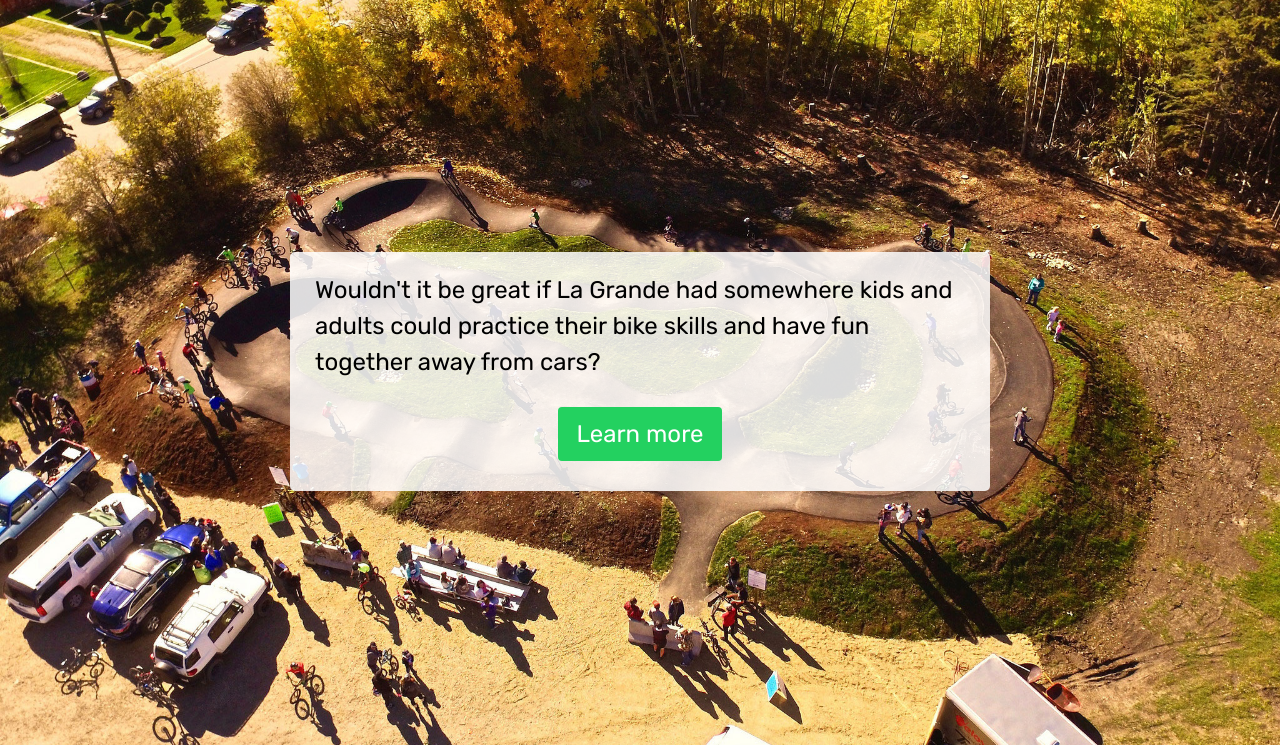
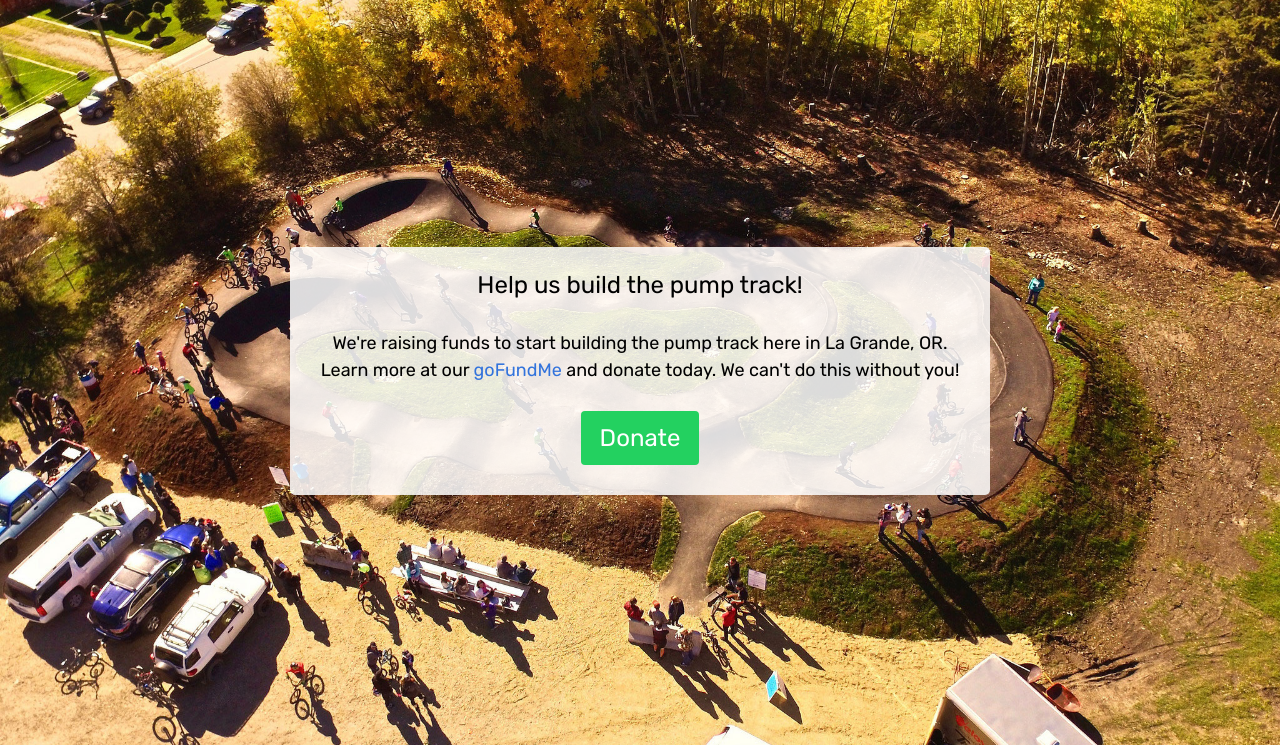
Before and after one commit to seanslerner/lagrandepumptrack.club, a plain HTML site: page index.html in a window 1280 px wide. Shown: the part 55-802 px from the top of the page. Drawn offline with nearby package versions, Linux system fonts and the light colour scheme.

Commit message:
add goFundMe links

```diff
--- a/index.html
+++ b/index.html
@@ -115,13 +115,25 @@
         </header>
       </div>
 
-      <div class="hero-body">
+      <!-- <div class="hero-body">
         <div class="container has-text-centered    hero-main">
           <h1 class="has-text-left is-size-4-desktop is-size-5-touch">
             Wouldn't it be great if La Grande had somewhere kids and adults could practice their bike skills and have fun together away from cars?
           </h1>
           <br />
           <a class="button is-large is-success" href="#about">Learn more</a>
+        </div>
+      </div> -->
+
+      <div class="hero-body">
+        <div class="container has-text-centered    hero-main">
+          <h1 class="is-size-4-desktop is-size-5-touch">
+            Help us build the pump track!
+          </h1>
+          <br>
+          <p>We're raising funds to start building the pump track here in La Grande, OR. Learn more at our <a href="https://charity.gofundme.com/o/en/campaign/everest-challenge-pump-track-fundraiser">goFundMe</a> and donate today. We can't do this without you!</p>
+          <br />
+          <a class="button is-large is-success" href="https://charity.gofundme.com/o/en/campaign/everest-challenge-pump-track-fundraiser">Donate</a>
         </div>
       </div>
     </section>
```
Also changed, not shown: 1 other file.
